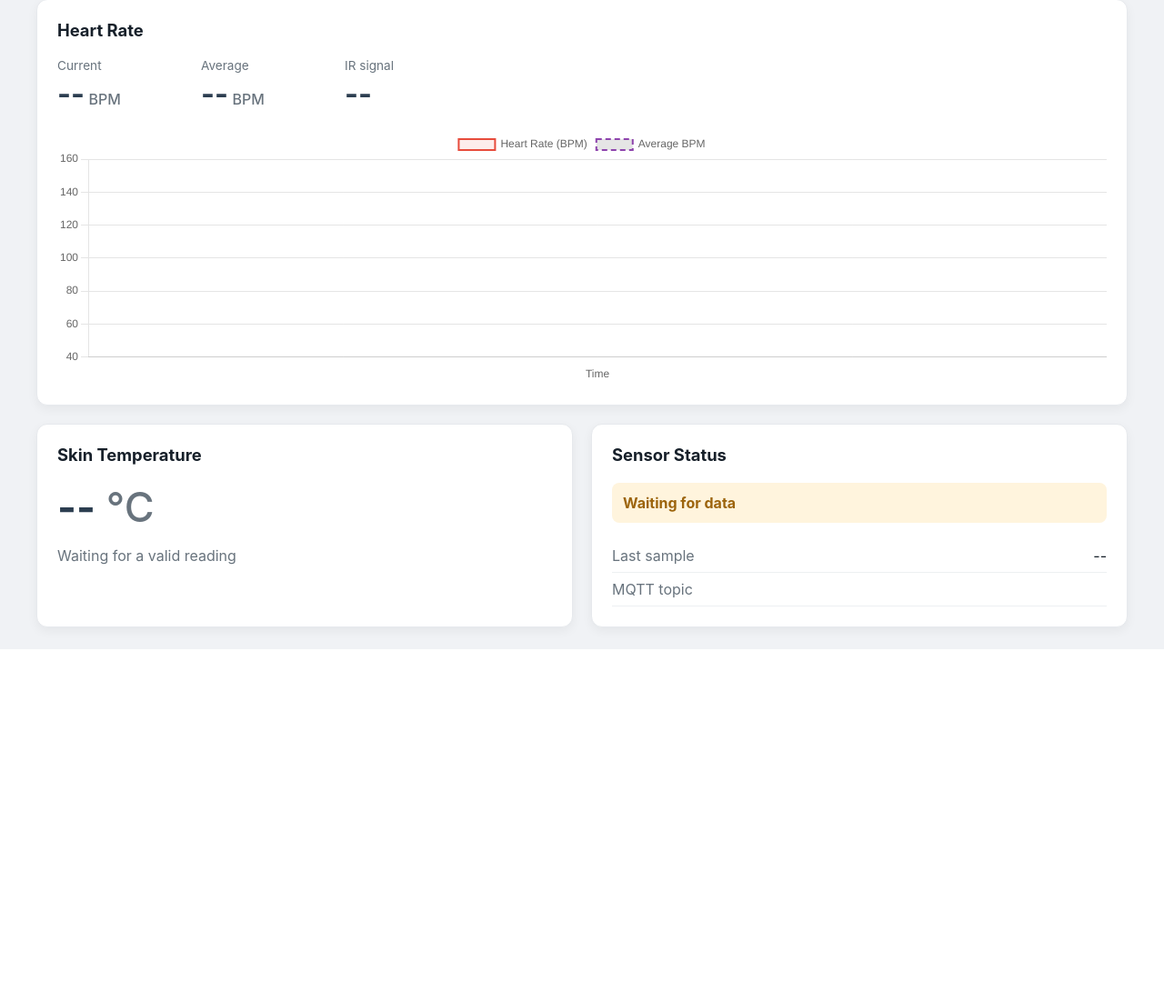
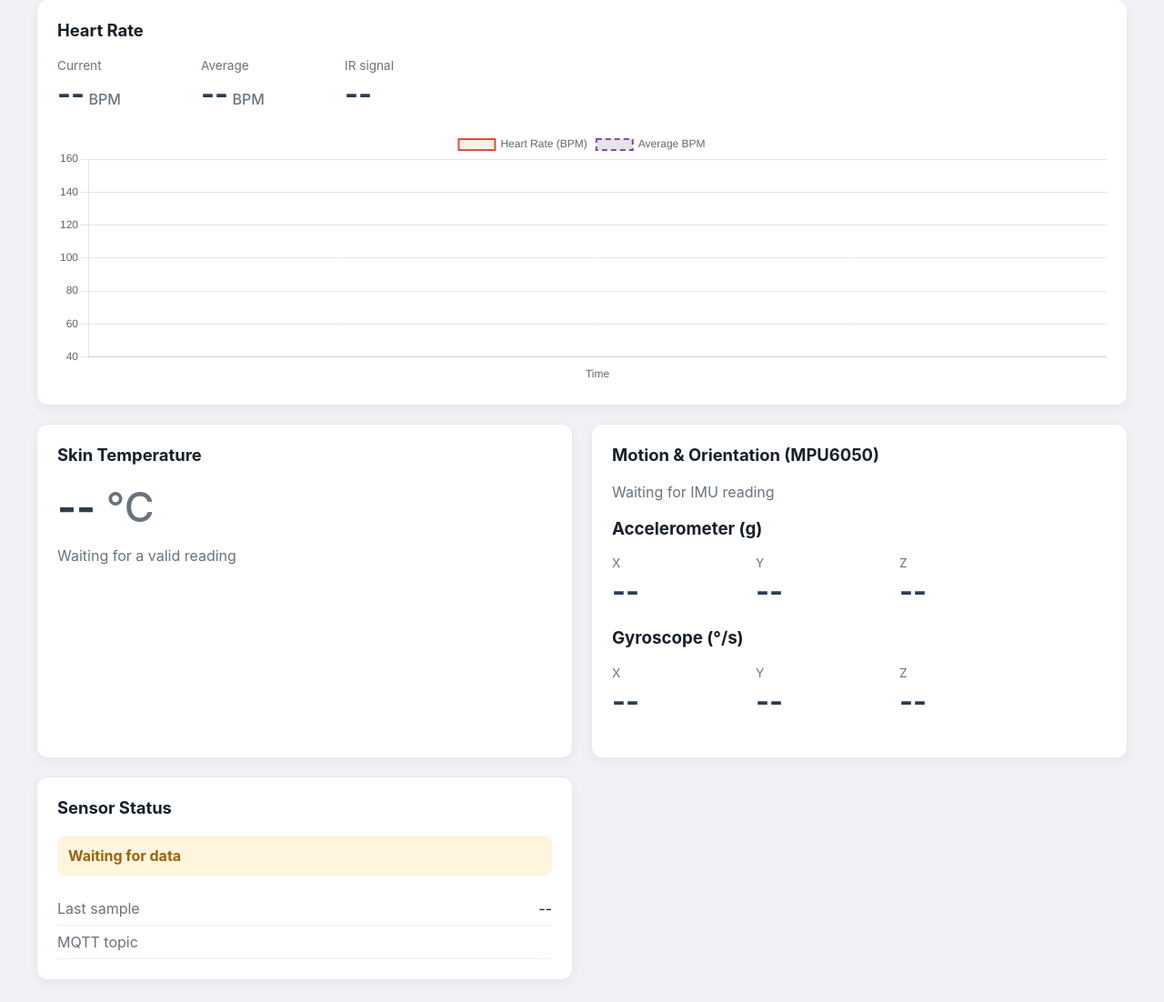
Before and after one commit to ArkhamKnightGPC/PCS3858-EmbeddedSystemsLab, a Python web app: template server/src/templates/index.html in a window 1280 px wide. Shown: the part 113-1215 px from the top of the page at 91% size. Before the commit the page ends 827 px from the top, so only its background shows below. Run offline with Jinja, Linux system fonts and the light colour scheme; the template is opened without the code that fills it, so the values that code supplies are empty.

Commit message:
add MPU6050 data collection

```diff
--- a/server/src/static/js/dashboard.js
+++ b/server/src/static/js/dashboard.js
@@ -49,6 +49,15 @@ document.addEventListener("DOMContentLoaded", () => {
     const fingerText = document.getElementById("finger-text");
     const lastUpdate = document.getElementById("last-update");
 
+    // MPU6050 DOM Elements
+    const mpuStatus = document.getElementById("mpu-status");
+    const accelX = document.getElementById("accel-x");
+    const accelY = document.getElementById("accel-y");
+    const accelZ = document.getElementById("accel-z");
+    const gyroX = document.getElementById("gyro-x");
+    const gyroY = document.getElementById("gyro-y");
+    const gyroZ = document.getElementById("gyro-z");
+
     function displayNumber(value, digits = 0) {
         return typeof value === "number" ? value.toFixed(digits) : "--";
     }
@@ -96,6 +105,7 @@ document.addEventListener("DOMContentLoaded", () => {
         irValue.innerText = displayNumber(telemetry.ir);
         lastUpdate.innerText = telemetry.last_update ?? "--";
 
+        // Temperature status update
         if (telemetry.temperature_valid && typeof telemetry.temperature_c === "number") {
             temperatureValue.innerText = telemetry.temperature_c.toFixed(1);
             temperatureStatus.innerText = "Valid sensor reading";
@@ -104,6 +114,27 @@ document.addEventListener("DOMContentLoaded", () => {
             temperatureStatus.innerText = "Temperature reading out of bounds";
         }
 
+        // MPU6050 Motion status update
+        if (telemetry.mpu_valid && telemetry.accel && telemetry.gyro) {
+            mpuStatus.innerText = "IMU Active";
+            accelX.innerText = displayNumber(telemetry.accel.x, 2);
+            accelY.innerText = displayNumber(telemetry.accel.y, 2);
+            accelZ.innerText = displayNumber(telemetry.accel.z, 2);
+
+            gyroX.innerText = displayNumber(telemetry.gyro.x, 2);
+            gyroY.innerText = displayNumber(telemetry.gyro.y, 2);
+            gyroZ.innerText = displayNumber(telemetry.gyro.z, 2);
+        } else {
+            mpuStatus.innerText = "IMU offline or invalid reading";
+            accelX.innerText = "--";
+            accelY.innerText = "--";
+            accelZ.innerText = "--";
+            gyroX.innerText = "--";
+            gyroY.innerText = "--";
+            gyroZ.innerText = "--";
+        }
+
+        // Finger detection status update
         if (telemetry.last_update === null) {
             fingerBox.className = "alert-box alert-warning";
             fingerText.innerText = "Waiting for data";
--- a/server/src/templates/index.html
+++ b/server/src/templates/index.html
@@ -48,6 +48,48 @@
             <p id="temp-status" class="detail-text">Waiting for a valid reading</p>
         </section>
 
+        <!-- NEW: Motion & Orientation (MPU6050) Card -->
+        <section class="card">
+            <h2>Motion & Orientation (MPU6050)</h2>
+            <p id="mpu-status" class="detail-text">Waiting for IMU reading</p>
+
+            <div class="metrics-section">
+                <h3>Accelerometer (g)</h3>
+                <div class="metrics-row">
+                    <div class="metric-block">
+                        <span class="metric-label">X</span>
+                        <span id="accel-x" class="metric">--</span>
+                    </div>
+                    <div class="metric-block">
+                        <span class="metric-label">Y</span>
+                        <span id="accel-y" class="metric">--</span>
+                    </div>
+                    <div class="metric-block">
+                        <span class="metric-label">Z</span>
+                        <span id="accel-z" class="metric">--</span>
+                    </div>
+                </div>
+            </div>
+
+            <div class="metrics-section" style="margin-top: 15px;">
+                <h3>Gyroscope (°/s)</h3>
+                <div class="metrics-row">
+                    <div class="metric-block">
+                        <span class="metric-label">X</span>
+                        <span id="gyro-x" class="metric">--</span>
+                    </div>
+                    <div class="metric-block">
+                        <span class="metric-label">Y</span>
+                        <span id="gyro-y" class="metric">--</span>
+                    </div>
+                    <div class="metric-block">
+                        <span class="metric-label">Z</span>
+                        <span id="gyro-z" class="metric">--</span>
+                    </div>
+                </div>
+            </div>
+        </section>
+
         <section class="card">
             <h2>Sensor Status</h2>
             <div id="finger-box" class="alert-box alert-warning">
```
Also changed, not shown: 1 other file.
